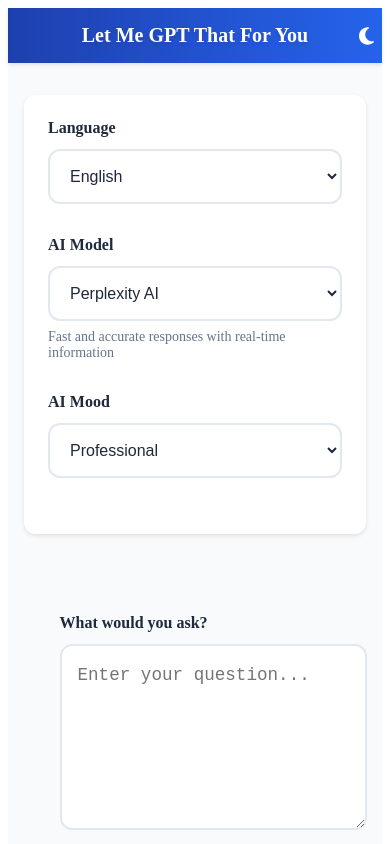
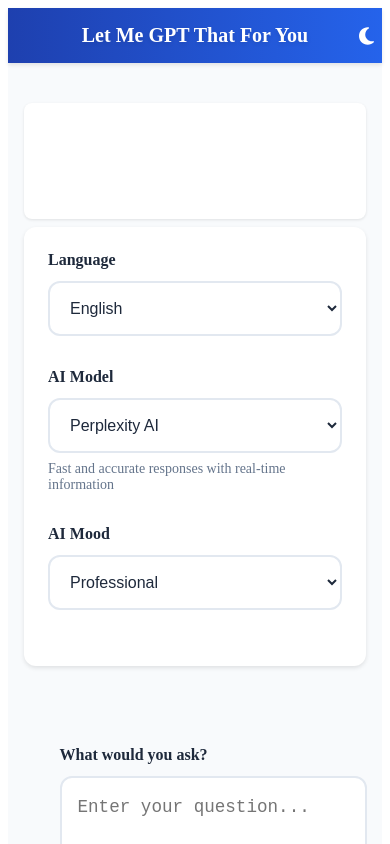
Before and after one commit to pepebndc/lmgpttfy, a Nuxt app: page / in a window 390 px wide. Shown: the top 844 px of the page. Built offline with nearby package versions, Linux system fonts and the light colour scheme; what vue-typed-js would draw is missing.

Commit message:
ads check

```diff
--- /dev/null
+++ b/components/GoogleAd.vue
@@ -0,0 +1,74 @@
+<template>
+  <div class="ad-container" :class="position">
+    <ins
+      class="adsbygoogle"
+      :style="{ display: 'block' }"
+      :data-ad-client="'YOUR-CLIENT-ID'"
+      :data-ad-slot="adSlot"
+      :data-ad-format="format"
+      :data-full-width-responsive="responsive"
+    ></ins>
+  </div>
+</template>
+
+<script>
+export default {
+  name: "GoogleAd",
+  props: {
+    adSlot: {
+      type: String,
+      required: true,
+    },
+    format: {
+      type: String,
+      default: "auto",
+    },
+    position: {
+      type: String,
+      default: "center", // 'left', 'right', 'center'
+    },
+    responsive: {
+      type: Boolean,
+      default: true,
+    },
+  },
+  mounted() {
+    try {
+      (window.adsbygoogle = window.adsbygoogle || []).push({});
+    } catch (error) {
+      console.error("Error loading ad:", error);
+    }
+  },
+};
+</script>
+
+<style scoped>
+.ad-container {
+  padding: 1rem;
+  margin: 1rem 0;
+  min-height: 100px;
+  background: var(--surface);
+  border-radius: 8px;
+  box-shadow: 0 1px 3px var(--shadow);
+}
+
+.ad-container.left {
+  margin-right: auto;
+}
+
+.ad-container.right {
+  margin-left: auto;
+}
+
+.ad-container.center {
+  margin-left: auto;
+  margin-right: auto;
+}
+
+@media (max-width: 768px) {
+  .ad-container {
+    margin: 0.5rem 0;
+    padding: 0.5rem;
+  }
+}
+</style>
--- a/nuxt.config.js
+++ b/nuxt.config.js
@@ -12,6 +12,13 @@
     ],
     link: [
       { rel: 'icon', type: 'image/x-icon', href: '/favicon.ico' }
+    ],
+    script: [
+      {
+        src: 'https://pagead2.googlesyndication.com/pagead/js/adsbygoogle.js?client=YOUR-CLIENT-ID',
+        async: true,
+        crossorigin: 'anonymous'
+      }
     ]
   },
 
--- a/pages/a/_encoded.vue
+++ b/pages/a/_encoded.vue
@@ -1,4 +1,8 @@
 <template>
+  <div>
+    <!-- Top ad -->
+    <GoogleAd ad-slot="YOUR-AD-SLOT-4" position="center" />
+
     <div class="animation-container" v-if="params">
       <div class="chat-container">
         <div class="chat-header">
@@ -28,6 +32,10 @@
         </div>
       </div>
     </div>
+
+    <!-- Bottom ad -->
+    <GoogleAd ad-slot="YOUR-AD-SLOT-5" position="center" />
+  </div>
   <div v-else class="error-container">
     <h2>{{ translations[currentLang].error.invalid }}</h2>
     <p>{{ translations[currentLang].error.corrupted }}</p>
@@ -43,11 +51,13 @@
 import { getRandomResponse } from "~/utils/moodResponses";
 import translations from "~/utils/translations";
 import ChatMessage from "~/components/ChatMessage.vue";
+import GoogleAd from "~/components/GoogleAd.vue";
 
 export default {
   name: "AnimationPage",
   components: {
     ChatMessage,
+    GoogleAd,
   },
   data() {
     return {
@@ -110,8 +120,8 @@
 <style scoped>
 .animation-container {
   width: 50%;
-  margin: 0 auto;
-  height: calc(100vh - 160px);
+  margin: 1rem auto;
+  height: calc(100vh - 260px);
   padding: 0 1rem;
   display: flex;
   flex-direction: column;
--- a/pages/index.vue
+++ b/pages/index.vue
@@ -1,5 +1,8 @@
 <template>
   <div class="generator-container">
+    <!-- Top ad -->
+    <GoogleAd ad-slot="YOUR-AD-SLOT-1" position="center" />
+
     <div class="two-column-layout">
       <!-- Settings Column -->
       <div class="settings-column">
@@ -101,11 +104,18 @@
         </div>
       </div>
     </div>
+
+    <!-- Ad before history -->
+    <GoogleAd ad-slot="YOUR-AD-SLOT-2" position="center" />
+
     <History
       v-if="showHistory"
       :currentLanguage="selectedLanguage"
       class="history-section"
     />
+
+    <!-- Bottom ad -->
+    <GoogleAd ad-slot="YOUR-AD-SLOT-3" position="center" />
   </div>
 </template>
 
@@ -117,12 +127,14 @@
 import ShareButtons from "~/components/ShareButtons.vue";
 import { saveToHistory } from "~/utils/history";
 import History from "~/components/History.vue";
+import GoogleAd from "~/components/GoogleAd.vue";
 
 export default {
   name: "GeneratorPage",
   components: {
     ShareButtons,
     History,
+    GoogleAd,
   },
   data() {
     return {
```
Also changed, not shown: static/ads.txt (added). Lines whose indentation alone changed are shown as unchanged.
